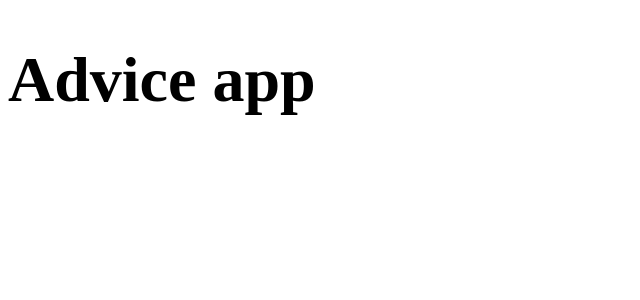
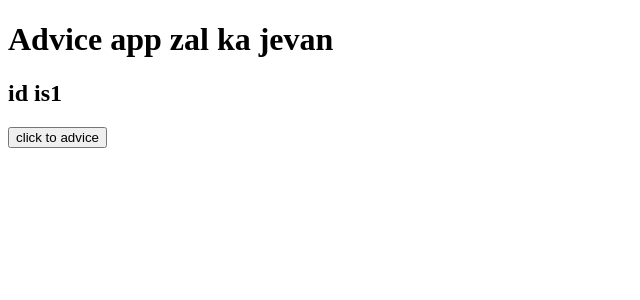
Before and after one commit to sanyampatil/basic-advice-app, a React (Vite) app: page / in a window 1280 px wide. Shown: the top 300 px of the page, without its empty margins (0-640 px from the left). Built offline with nearby package versions, Linux system fonts and the light colour scheme; no server answers.

Commit message:
added functionality

```diff
--- a/src/App.jsx
+++ b/src/App.jsx
@@ -1,17 +1,48 @@
 import { useEffect, useState } from 'react'
-import './App.css'
+1
+function App () {
+  const [data, setdata] = useState()
+  const [id, setid] = useState(1)
+  const [advice, setadvice] = useState("  zal ka jevan")
 
-function App () {
-  return(
+  0
+0
+
+   function adviceRun () {
+    try {
+       fetch('https://api.adviceslip.com/advice')
+        .then(res => {
+          return res.json()
+        })
+        .then(data1 => {
+          setdata(data1)
+
+          setid(data1.slip.id)
+          setadvice(data.slip.advice)
+
+        })
+    } catch (error) {
+      console.log(error)
+    }
+  }
+
+
+  function handleClick () {
+    adviceRun()
+    console.log("hiii")
+  }
+  useEffect(() => {
+     adviceRun()
+  }, [adviceRun,  handleClick])
+
+
+  return (
     <>
+      <h1>Advice app{advice}</h1>
+      <h2>id is{id}</h2>
 
-    <h1>
-
-    <h1>Advice app</h1>
-
-    </h1>
-  </>
-
+      <button onClick={handleClick}> click to advice</button>
+    </>
   )
 }
 
```
